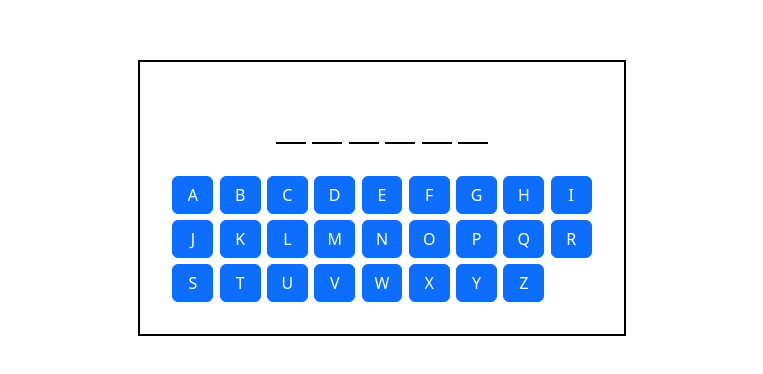
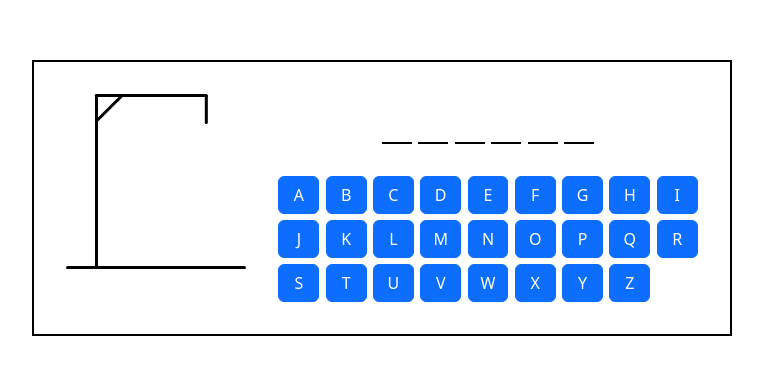
Before and after one commit to caiiosanttoss/jogo-da-forca, a website: page index.html in a window 1280 px wide. Shown: the part 202-576 px from the top of the page, without its empty margins (258-1021 px from the left). Drawn offline with Linux system fonts and the light colour scheme.

Commit message:
👏🏼 feat: implements hangman doll visualization

```diff
--- a/index.html
+++ b/index.html
@@ -10,9 +10,14 @@
 
 <body>
   <main id="main">
-    <ul class="palavra-secreta-ul"></ul>
+    <section class="hangman-section">
+      <img id="hangman-img" src="./images/hangman-0.svg" width="100%">
+    </section>
 
-    <div class="keyboard"></div>
+    <aside>
+      <ul class="palavra-secreta-ul"></ul>
+      <div class="keyboard"></div>
+    </aside>
   </main>
 
   <script src="./index.js"></script>
--- a/index.js
+++ b/index.js
@@ -2,7 +2,7 @@ const palavraAleatoria = "banana".toUpperCase()
 const palavraSplitted = palavraAleatoria.split("")
 console.log(palavraSplitted);
 
-let tentativas = 6
+let tentativas = 0
 let numLetrasAcertadas = 0;
 const letrasReveladas = Array(palavraSplitted.length).fill("")
 
@@ -29,14 +29,16 @@ function encontrarLetra(letra) {
   }
 
   if (encontrada === false) {
-    tentativas--;
+    tentativas++;
+    const hangmanImgHTMLElement = document.getElementById("hangman-img");
+    hangmanImgHTMLElement.src = `./images/hangman-${tentativas}.svg`
   }
 
   if (numLetrasAcertadas === palavraSplitted.length) {
     console.log("Parabéns, você ganhou o jogo!")
     return;
   }
-  if (tentativas < 1) {
+  if (tentativas > 5) {
     console.log("Você perdeu o jogo!")
     return;
   }
@@ -90,7 +92,6 @@ function generateRandomWordHTML() {
   const palavraSecretaHTMLElement = document.querySelector(".palavra-secreta-ul");
 
   for (const key in palavraSplitted) {
-    console.log(key);
     palavraSecretaHTMLElement.innerHTML += `<li id='secret-word-${key}'>&#8203;</li>`;
   }
 }
--- a/index.scss
+++ b/index.scss
@@ -18,8 +18,17 @@ main {
   border: 2px solid #000;
   padding: 2rem;
   display: flex;
+  gap: 2rem;
+}
+
+aside {
+  display: flex;
   flex-direction: column;
   gap: 2rem;
+}
+
+.hangman-section {
+  width: 180px;
 }
 
 .keyboard {
```
Also changed, not shown: images/hangman-0.svg (added), images/hangman-1.svg (added), images/hangman-2.svg (added), images/hangman-3.svg (added), images/hangman-4.svg (added), images/hangman-5.svg (added), images/hangman-6.svg (added), images/lost.gif (added), images/victory.gif (added), index.css, 2 other files.
